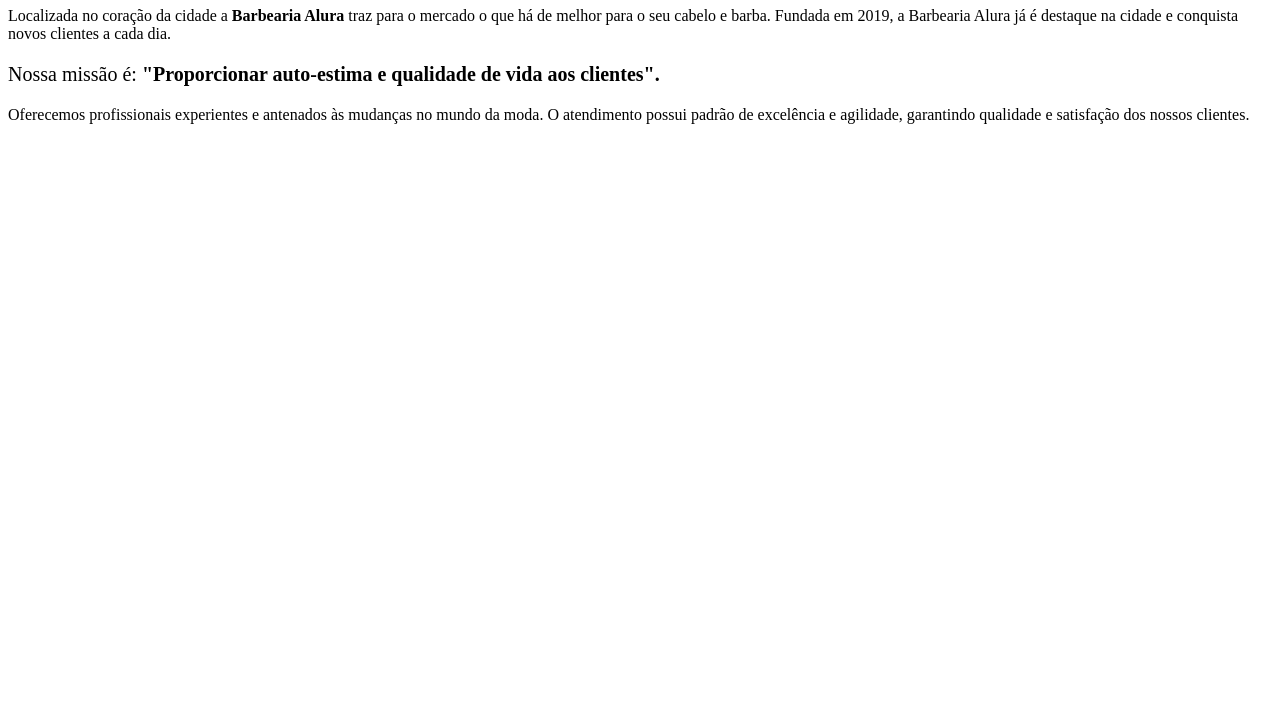
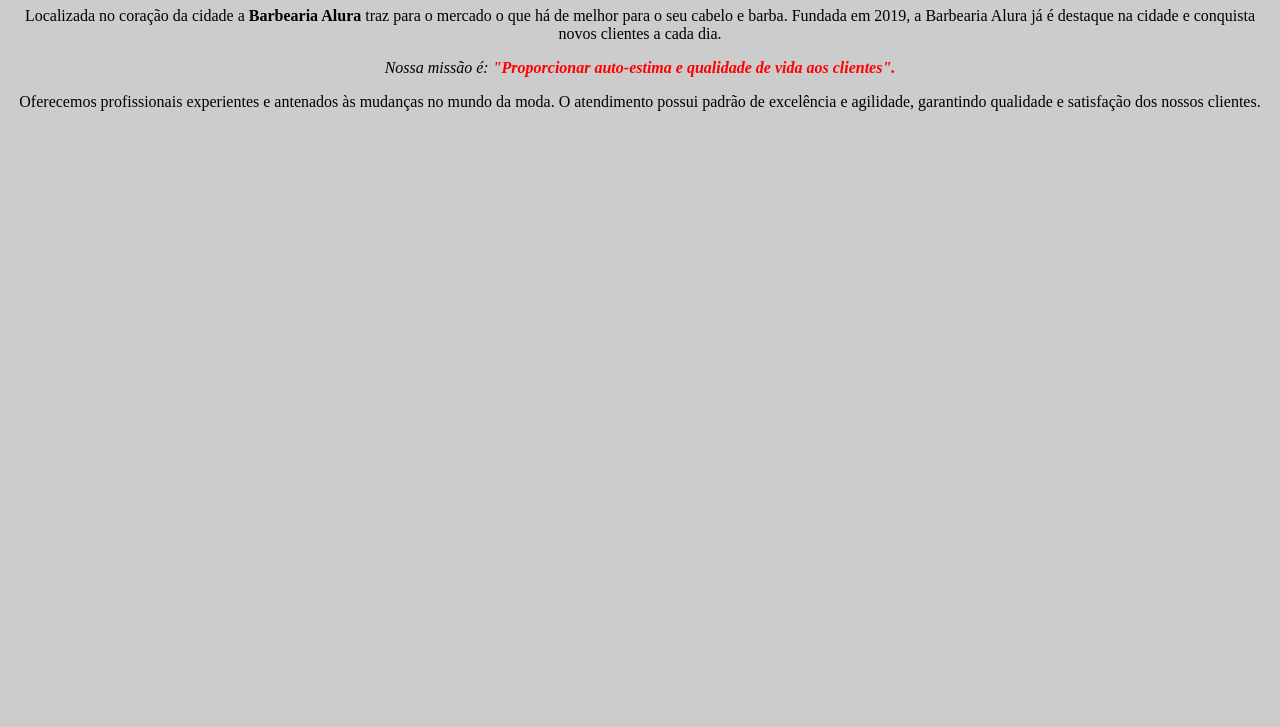
Before and after one commit to fredsonchaves07/html-css-study, a plain HTML site: page barbearia-alura/index.html in a window 1280 px wide. Shown: the part 73-800 px from the top of the page. Drawn offline with Linux system fonts and the light colour scheme.

Commit message:
aplicacao de estilizacao css

```diff
--- a/barbearia-alura/index.html
+++ b/barbearia-alura/index.html
@@ -5,13 +5,14 @@
     <meta http-equiv="X-UA-Compatible" content="IE=edge">
     <meta name="viewport" content="width=device-width, initial-scale=1.0">
     <title>Barbearia Alura</title>
+    <link rel="stylesheet" href="style.css">
 </head>
 <body>
     <h1>Sobre a Barbearia Alura</h1>
 
     <p>Localizada no coração da cidade a <strong>Barbearia Alura</strong> traz para o mercado o que há de melhor para o seu cabelo e barba. Fundada em 2019, a Barbearia Alura já é destaque na cidade e conquista novos clientes a cada dia.</p>
 
-    <p style="font-size: 20px">Nossa missão é: <strong>"Proporcionar auto-estima e qualidade de vida aos clientes".</strong></em></p>
+    <p><em>Nossa missão é: <strong>"Proporcionar auto-estima e qualidade de vida aos clientes".</strong></em></p>
 
     <p>Oferecemos profissionais experientes e antenados às mudanças no mundo da moda. O atendimento possui padrão de excelência e agilidade, garantindo qualidade e satisfação dos nossos clientes.</p>
 </body>
--- /dev/null
+++ b/barbearia-alura/style.css
@@ -0,0 +1,11 @@
+p {
+    text-align: center;
+}
+
+body {
+    background: #CCC;
+}
+
+em strong {
+    color: #FF0000;
+}
```
